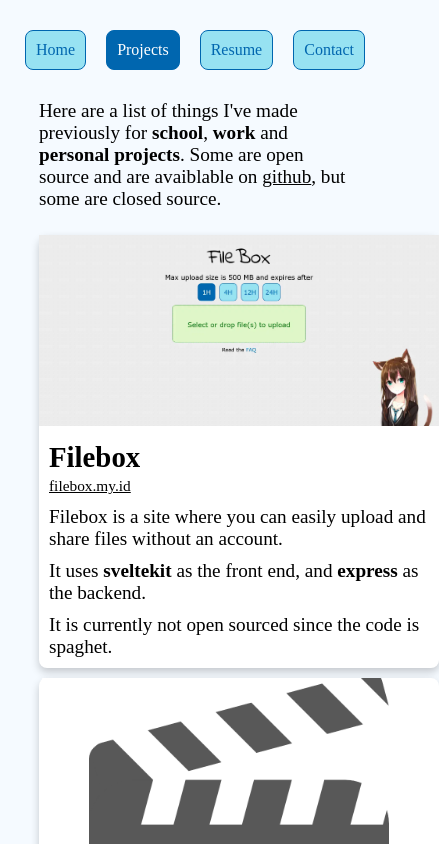
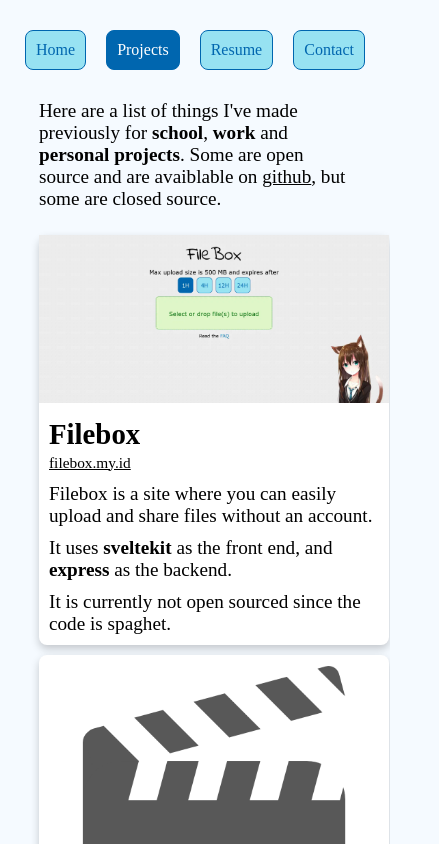
Before and after one commit to CalvinAnto/calvinanto.com, a SvelteKit app: page /projects in a window 390 px wide. Shown: the top 844 px of the page, 439 px wide, since content can reach past the window. Built offline with nearby package versions, Linux system fonts and the light colour scheme.

Commit message:
tried fixing grid card size for mobile

```diff
--- a/src/routes/projects/+page.svelte
+++ b/src/routes/projects/+page.svelte
@@ -40,7 +40,7 @@
 
     .card-grid {
         display: grid;
-        grid-template-columns: repeat(auto-fill, minmax(400px, 1fr));
+        grid-template-columns: repeat(auto-fill, minmax(350px, 1fr));
         grid-auto-flow: row dense;
         margin-top: 25px;
         gap: 10px;
--- a/src/routes/projects/moviedb/+page.svelte
+++ b/src/routes/projects/moviedb/+page.svelte
@@ -14,6 +14,6 @@
     div {
         display: grid;
         grid-template-columns: repeat(auto-fit, minmax(200px, 1fr));
-        gap: 50px;
+        gap: 10px;
     }
 </style>
```
